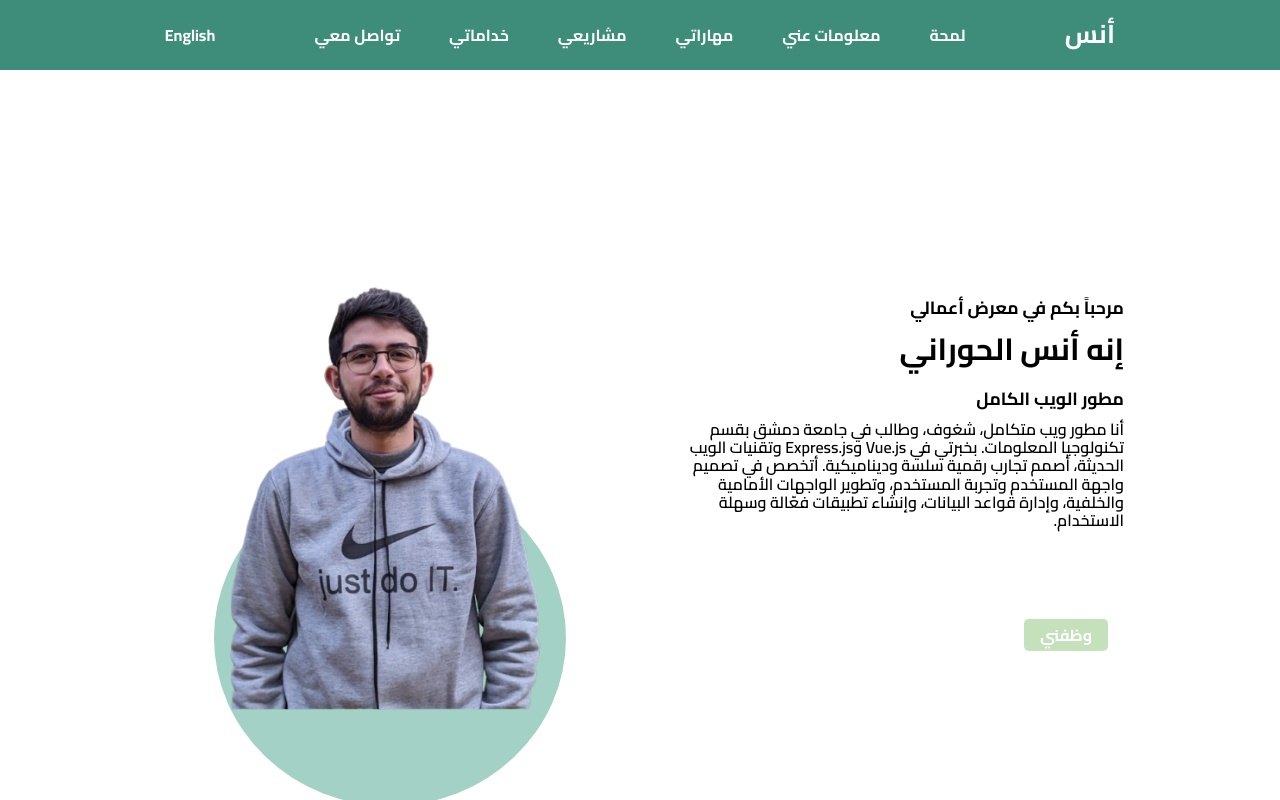
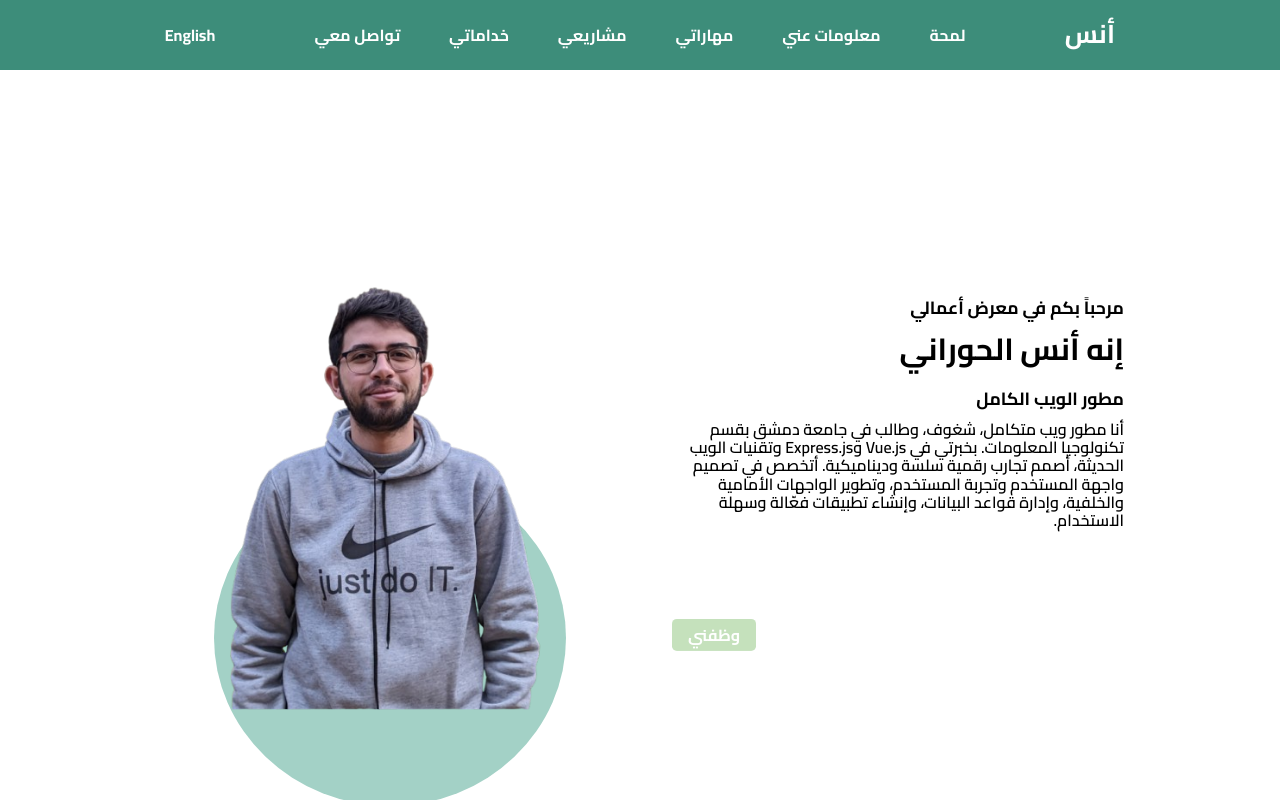
Before and after one commit to it-is-Anas/my-portfolio, a Vue app: page /lan-ara in a window 1280 px wide. Built offline with nearby package versions, Linux system fonts and the light colour scheme.

Commit message:
Fix bug in buttons in sec 1 && 2

```diff
--- a/src/components/Buttons/GButton.vue
+++ b/src/components/Buttons/GButton.vue
@@ -2,6 +2,9 @@
 
     <a v-if="urlToDownload" download="Anas Al Hourani" class="g-button"  :href="urlToDownload">
         {{ label }}
+    </a>
+    <a v-else-if="link"  class="g-button" :href="link">
+            {{ label }}
     </a>
     <button v-else class="g-button" >
         {{ label }}
@@ -17,6 +20,9 @@
             },urlToDownload:{
                 type: String,
                 default: null,
+            },link:{
+                type: String,
+                default: null
             }
         }
     }
--- /dev/null
+++ b/src/store/Modules/Glubal/Store/getters.js
@@ -0,0 +1,6 @@
+export default {
+    getCvUrl(state){
+        return state.cvUrl;
+    }
+
+};
--- /dev/null
+++ b/src/store/Modules/Glubal/Store/state.js
@@ -0,0 +1,5 @@
+export default function (){
+    return {
+        cvUrl: 'https://drive.google.com/uc?export=download&id=1rNOaah8g6EMVbg7vyScTeL0y5Ods2OIP',
+    };
+};
--- /dev/null
+++ b/src/store/Modules/Glubal/index.js
@@ -0,0 +1,13 @@
+import state from "./Store/state";
+import mutations from './Store/mutations';
+import actions from './Store/actions';
+import getters from './Store/getters';
+
+
+export default {
+    namespaced: true,
+    state,
+    mutations,
+    actions,
+    getters,
+};
--- a/src/store/index.js
+++ b/src/store/index.js
@@ -1,6 +1,7 @@
-import { createStore } from 'vuex'
-import EnglishModul from './Modules/English'
-import ArabicModul from './Modules/Arabic'
+import { createStore } from 'vuex';
+import EnglishModul from './Modules/English';
+import ArabicModul from './Modules/Arabic';
+import GlubalModul from './Modules/Glubal';
 export default createStore({
   state: {
   },
@@ -12,6 +13,7 @@ export default createStore({
   },
   modules: {
     englishStore: EnglishModul,
-    arabicStore: ArabicModul
+    arabicStore: ArabicModul,
+    glubalStore: GlubalModul
   }
 })
--- a/src/style/Buttons.css
+++ b/src/style/Buttons.css
@@ -18,7 +18,7 @@
     margin-left: auto;
     margin-right: 1em;
 }
-.demo-section-text-col_text-btn.arabic{
+.arabic .demo-section-text-col_text-btn{
     margin-left: 1em;
     margin-right: auto;
 }
--- a/src/views/HomeAra.vue
+++ b/src/views/HomeAra.vue
@@ -34,7 +34,7 @@
                     </p>
                     <div class="demo-section_btn-controller">
                         <transition name="slide-up" >
-                            <GButton v-if="demoSectionBtn" :label="'وظفني'" class="demo-section-text-col_text-btn " />
+                            <GButton v-if="demoSectionBtn" :link="'#contactme'" :label="'وظفني'" class="demo-section-text-col_text-btn " />
                         </transition>
                     </div>
                 </div>
@@ -58,7 +58,7 @@
                                 </p>
                             </transition>
                         </div>
-                        <GButton :urlToDownload="getAboutMeSection.cvUrl" :label="'تحميل السيرة الذاتية'" class="demo-section-text-col_text-btn" />
+                        <GButton :urlToDownload="cvUrl" :label="'تحميل السيرة الذاتية'" class="demo-section-text-col_text-btn" />
                     </div>
                     <div class="g3-section-controller-row-2_col g3-section-controller-row-2_col-2 about-me-section-controller-row-2_col-2">
                         <span class="demo-section-picture-col_before-circle"></span>
@@ -181,6 +181,7 @@
                 'getskills': 'arabicStore/getSkills',
                 'getProjects': 'arabicStore/getProjects',
                 'getServices': 'arabicStore/getServices',
+                'cvUrl': 'glubalStore/getCvUrl',
             })
         },data(){
             return {
--- a/src/views/HomeEng.vue
+++ b/src/views/HomeEng.vue
@@ -34,7 +34,7 @@
                     </p>
                     <div class="demo-section_btn-controller">
                         <transition name="slide-up" >
-                            <GButton v-if="demoSectionBtn" :label="'Hire ME'" class="demo-section-text-col_text-btn" />
+                            <GButton v-if="demoSectionBtn" :link="'#contactme'" :label="`let's start a project`" class="demo-section-text-col_text-btn" />
                         </transition>
                     </div>
                 </div>
@@ -58,7 +58,7 @@
                                 </p>
                             </transition>
                         </div>
-                        <GButton :urlToDownload="getAboutMeSection.cvUrl" :label="'Download CV'" class="demo-section-text-col_text-btn" />
+                        <GButton :urlToDownload="cvUrl" :label="'Download CV'" class="demo-section-text-col_text-btn" />
                     </div>
                     <div class="g3-section-controller-row-2_col g3-section-controller-row-2_col-2 about-me-section-controller-row-2_col-2">
                         <span class="demo-section-picture-col_before-circle"></span>
@@ -181,6 +181,7 @@
                 'getskills': 'englishStore/getSkills',
                 'getProjects': 'englishStore/getProjects',
                 'getServices': 'englishStore/getServices',
+                'cvUrl': 'glubalStore/getCvUrl',
             })
         },data(){
             return {
```
Also changed, not shown: src/store/Modules/Glubal/Store/actions.js (added), src/store/Modules/Glubal/Store/mutations.js (added).
